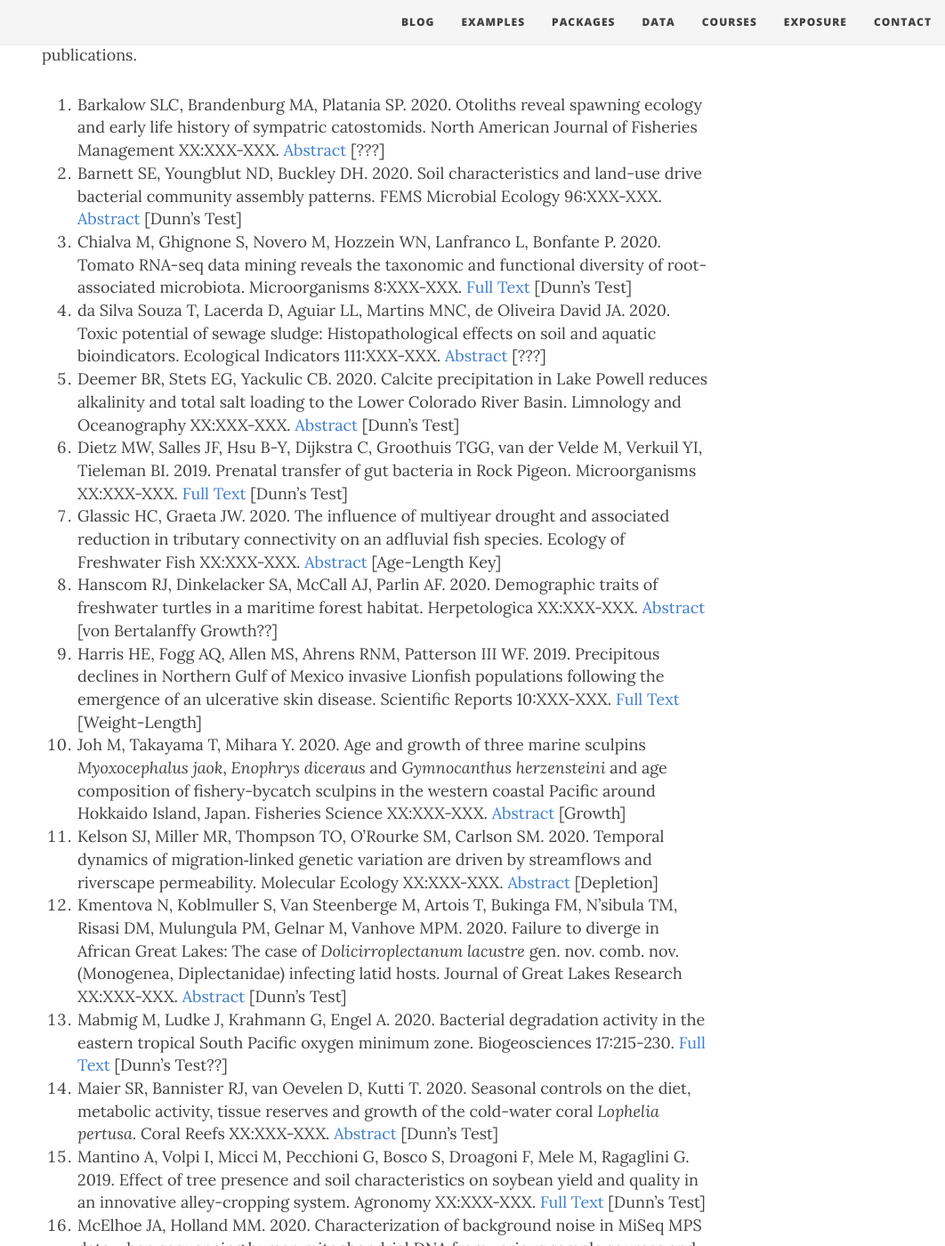
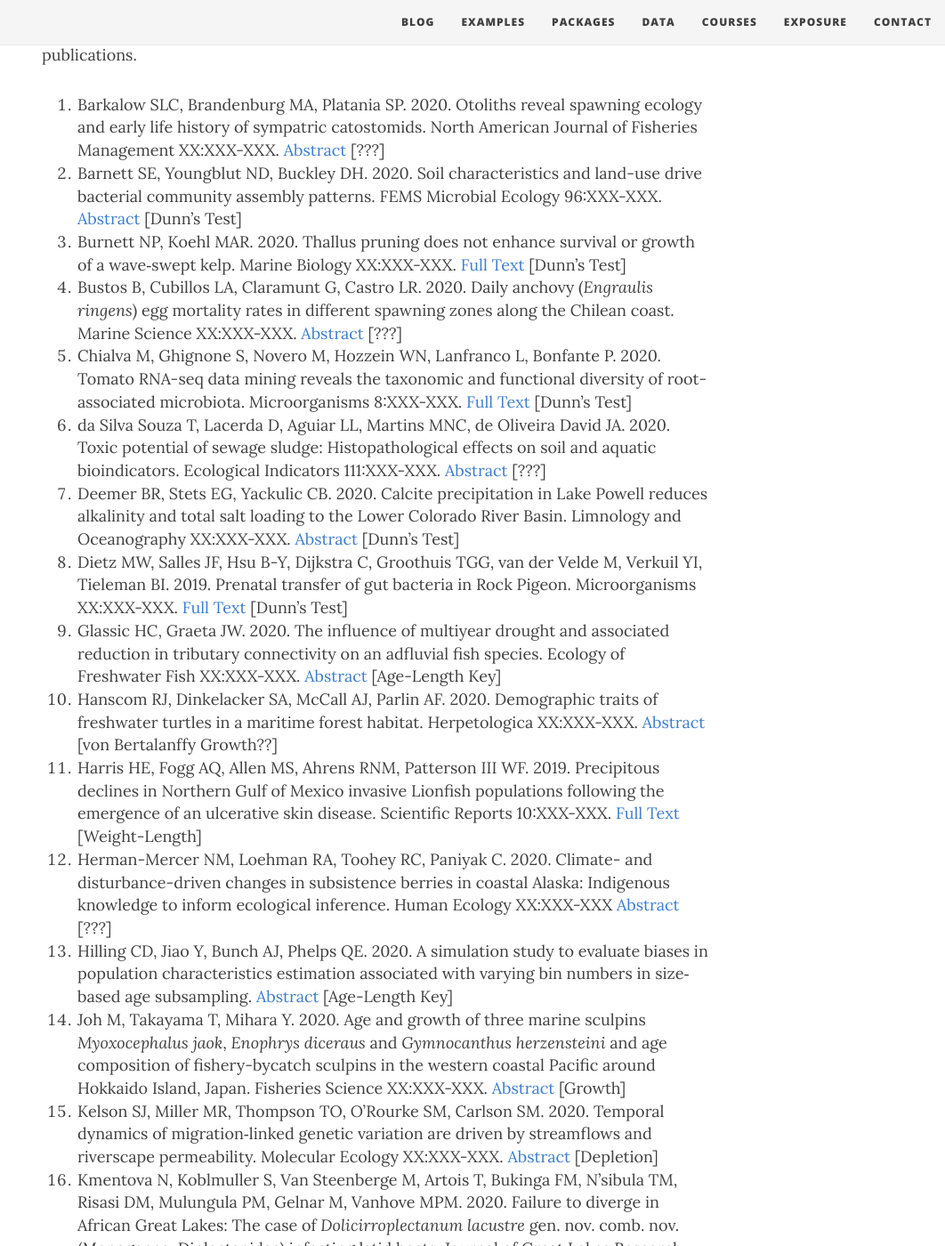
Before and after one commit to droglenc/fishR, a Jekyll site: the page built from exposure/exposure-citations20.md, in a window 1280 px wide and 1400 px high, scrolled down 319 px. Shown: the whole window at 89% size, without its empty margins (218-1280 px from the left). Built offline with Jekyll 4.4.1, drawn with Linux system fonts in a browser that asks for light colours; nearby versions of some CDN libraries; some of the changed text lies outside the part shown.

Commit message:
Update exposure-citations20.md

```diff
--- a/exposure/exposure-citations20.md
+++ b/exposure/exposure-citations20.md
@@ -5,10 +5,12 @@
 css: "/css/exposure-citation.css"
 ---
 
-The [**IFAR** book](http://derekogle.com/IFAR/), **fishR** website, or the **FSA** package were cited in the following <span id="contact-div">22</span> publications.
+The [**IFAR** book](http://derekogle.com/IFAR/), **fishR** website, or the **FSA** package were cited in the following <span id="contact-div">28</span> publications.
 
 1. Barkalow SLC, Brandenburg MA, Platania SP. 2020. Otoliths reveal spawning ecology and early life history of sympatric catostomids. North American Journal of Fisheries Management XX:XXX-XXX. [Abstract](https://afspubs.onlinelibrary.wiley.com/doi/abs/10.1002/nafm.10423) [???]
 1. Barnett SE, Youngblut ND, Buckley DH. 2020. Soil characteristics and land-use drive bacterial community assembly patterns. FEMS Microbial Ecology 96:XXX-XXX. [Abstract](https://academic.oup.com/femsec/advance-article-abstract/doi/10.1093/femsec/fiz194/5675623) [Dunn's Test]
+1. Burnett NP, Koehl MAR. 2020. Thallus pruning does not enhance survival or growth of a wave‑swept kelp. Marine Biology XX:XXX-XXX. [Full Text](https://www.nickburnettphd.com/uploads/1/2/9/9/129944637/burnett_and_koehl_2020_kelp_pruning.pdf) [Dunn's Test]
+1. Bustos B, Cubillos LA, Claramunt G, Castro LR. 2020. Daily anchovy (*Engraulis ringens*) egg mortality rates in different spawning zones along the Chilean coast. Marine Science XX:XXX-XXX. [Abstract](https://www.sciencedirect.com/science/article/abs/pii/S2352485518304316) [???]
 1. Chialva M, Ghignone S, Novero M, Hozzein WN, Lanfranco L, Bonfante P. 2020. Tomato RNA-seq data mining reveals the taxonomic and functional diversity of root-associated microbiota. Microorganisms 8:XXX-XXX. [Full Text](https://www.mdpi.com/2076-2607/8/1/38/pdf) [Dunn's Test]
 1. da Silva Souza T, Lacerda D, Aguiar LL, Martins MNC, de Oliveira David JA. 2020. Toxic potential of sewage sludge: Histopathological effects on soil and aquatic bioindicators. Ecological Indicators 111:XXX-XXX. [Abstract](https://www.sciencedirect.com/science/article/abs/pii/S1470160X19309756) [???]
 1. Deemer BR, Stets EG, Yackulic CB. 2020. Calcite precipitation in Lake Powell reduces alkalinity and total salt loading to the Lower Colorado River Basin. Limnology and Oceanography XX:XXX-XXX. [Abstract](https://aslopubs.onlinelibrary.wiley.com/doi/abs/10.1002/lno.11399) [Dunn's Test]
@@ -16,6 +18,8 @@
 1. Glassic HC, Graeta JW. 2020. The influence of multiyear drought and associated reduction in tributary connectivity on an adfluvial fish species. Ecology of Freshwater Fish XX:XXX-XXX. [Abstract](https://onlinelibrary.wiley.com/doi/abs/10.1111/eff.12535) [Age-Length Key]
 1. Hanscom RJ, Dinkelacker SA, McCall AJ, Parlin AF. 2020. Demographic traits of freshwater turtles in a maritime forest habitat. Herpetologica XX:XXX-XXX. [Abstract](https://www.hljournals.org/doi/abs/10.1655/Herpetologica-D-19-00037.1) [von Bertalanffy Growth??]
 1. Harris HE, Fogg AQ, Allen MS, Ahrens RNM, Patterson III WF. 2019. Precipitous declines in Northern Gulf of Mexico invasive Lionfish populations following the emergence of an ulcerative skin disease. Scientific Reports 10:XXX-XXX. [Full Text](https://www.nature.com/articles/s41598-020-58886-8) [Weight-Length]
+1. Herman-Mercer NM, Loehman RA, Toohey RC, Paniyak C. 2020. Climate- and disturbance-driven changes in subsistence berries in coastal Alaska: Indigenous knowledge to inform ecological inference. Human Ecology XX:XXX-XXX [Abstract](https://link.springer.com/article/10.1007/s10745-020-00138-4) [???]
+1. Hilling CD, Jiao Y, Bunch AJ, Phelps QE. 2020. A simulation study to evaluate biases in population characteristics estimation associated with varying bin numbers in size‐based age subsampling. [Abstract](https://afspubs.onlinelibrary.wiley.com/doi/abs/10.1002/nafm.10429) [Age-Length Key]
 1. Joh M, Takayama T, Mihara Y. 2020. Age and growth of three marine sculpins *Myoxocephalus jaok*, *Enophrys diceraus* and *Gymnocanthus herzensteini* and age composition of fishery-bycatch sculpins in the western coastal Pacific around Hokkaido Island, Japan. Fisheries Science XX:XXX-XXX. [Abstract](https://link.springer.com/article/10.1007/s12562-019-01391-3) [Growth]
 1. Kelson SJ, Miller MR, Thompson TO, O'Rourke SM, Carlson SM. 2020. Temporal dynamics of migration‐linked genetic variation are driven by streamflows and riverscape permeability. Molecular Ecology XX:XXX-XXX. [Abstract](https://onlinelibrary.wiley.com/doi/abs/10.1111/mec.15367) [Depletion]
 1. Kmentova N, Koblmuller S, Van Steenberge M, Artois T, Bukinga FM, N'sibula TM, Risasi DM, Mulungula PM, Gelnar M, Vanhove MPM. 2020. Failure to diverge in African Great Lakes: The case of *Dolicirroplectanum lacustre* gen. nov. comb. nov. (Monogenea, Diplectanidae) infecting latid hosts. Journal of Great Lakes Research XX:XXX-XXX. [Abstract](https://www.sciencedirect.com/science/article/abs/pii/S0380133019301844) [Dunn's Test]
@@ -25,7 +29,9 @@
 1. McElhoe JA, Holland MM. 2020. Characterization of background noise in MiSeq MPS data when sequencing human mitochondrial DNA from various sample sources and library preparation methods. Mitochondrion XX:XXX-XXX. [Abstract](https://www.sciencedirect.com/science/article/abs/pii/S1567724919302028) [???]
 1. Neely BC, Koch JD, Gido KB, Chance-Ossowski CJ, Renner EA. 2020. Factors influencing Bluegill growth in small Kansas impoundments. Journal of Fish and Wildlife Management XX:XXX-XXX. [Full Text](https://www.fwspubs.org/doi/pdf/10.3996/082019-JFWM-065) [Growth]
 1. Oesterwind D, Bobowski BTC, Brunsch A, Laptikhovsky V, van Hal R, Sell AF, Pierce GJ. 2020. First evidence of a new spawning stock of *Illex coindetii* in the North Sea (NE-Atlantic). Fisheries Research 221:XXX-XXX. [Abstract](https://www.sciencedirect.com/science/article/pii/S0165783619302395) [Growth]
+1. Pellowe KE, Leslie HM. 2020. Size-selective fishing leads to trade-offs between fishery productivity and reproductive capacity. Ecosphere XX:XXX-XXX. [Full Text](https://esajournals.onlinelibrary.wiley.com/doi/pdf/10.1002/ecs2.3071) [General]
 1. Plon S, Heyns-Veale ER, Smale MJ, Froneman PW. 2020. Life history parameters and diet of Risso's dolphins, *Grampus griseus*, from southeastern South Africa. Marine Mammal Science XX:XXX-XXX. [Abstract](https://onlinelibrary.wiley.com/doi/abs/10.1111/mms.12675) [???]
+1. Ramirez-Gonzalez J, Mority N, Andrade-Vera S, Mackliff HR. 2020. Estimation of age and growth and mortality parameters of the sea cucumber *Isostichopus fuscus* (Ludwig, 1875) and implications for the management of its fishery in the Galapagos Marine Reserve. Aquaculture and Fisheries XX:XXX-XXX. [Full Text](https://www.sciencedirect.com/science/article/pii/S2468550X20300022) [Mortality]
 1. Sanchez-Gonzales JR, Arbones A, Casals F. 2020. Variation over time of length–weight relationships and condition factors for four exotic fish species from a restored shallow lake in NE Iberian Peninsula. Fishes XX:XXX-XXX. [Full Text](https://www.researchgate.net/publication/339022518_Variation_over_Time_of_Length-Weight_Relationships_and_Condition_Factors_for_Four_Exotic_Fish_Species_from_a_Restored_Shallow_Lake_in_NE_Iberian_Peninsula/references) [Condition]
 1. Spence MA, Bannister HJ, Ball JE, Dolder PJ, Griffiths CA, Thorpe RB. 2020. LeMaRns: A length-based multi-species analysis by numerical simlation in R. PLOS ONE XX:XXX-XXX. [Full Text](https://journals.plos.org/plosone/article?id=10.1371/journal.pone.0227767) [Stock-Recruitment]
 1. Stypinska B, Wajda A, Walczuk E, Olesinska M, Lewandowska A, Walczyk M, Pardowska-Gorycka A. 2020. The serum cell-free microRNA expression profile in
```
